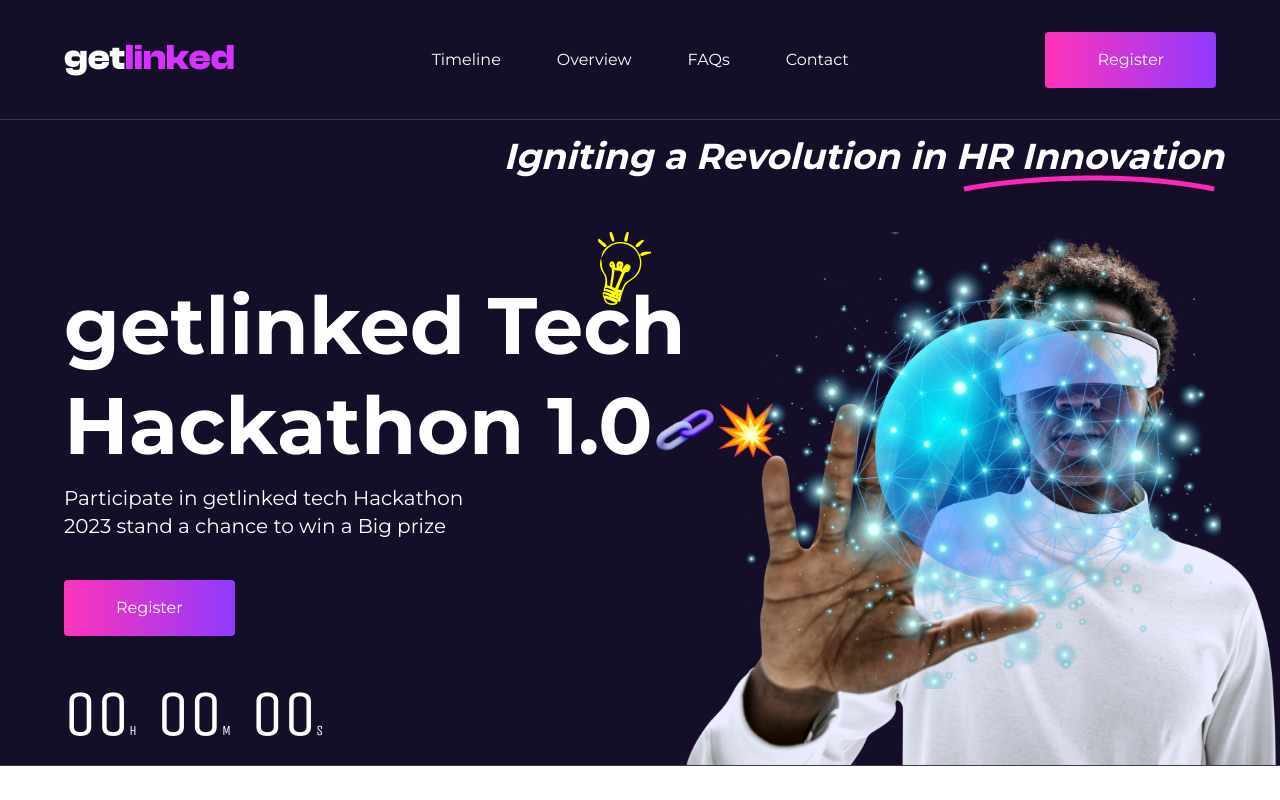
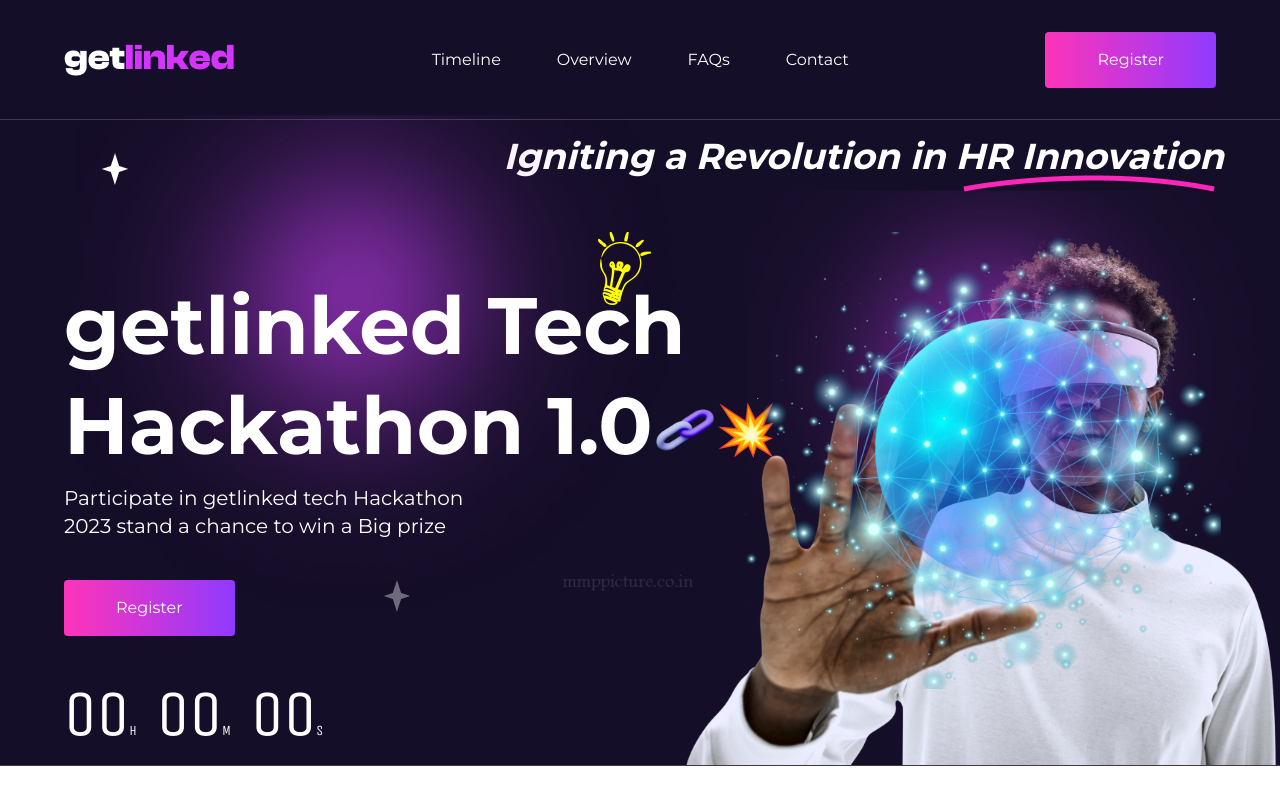
Before and after one commit to dExtinctedCoder/getLinked, a React (Vite) app: page / in a window 1280 px wide. Built offline with nearby package versions, Linux system fonts and the light colour scheme.

Commit message:
feat: style hero section images

```diff
--- a/src/pages/homePage.tsx
+++ b/src/pages/homePage.tsx
@@ -7,7 +7,10 @@ import BLAST from "../assets/images/1f4a5.png";
 import CHAIN from "../assets/images/chain-9365116-7621444.png";
 import BULB from "../assets/images/Creative1.png";
 import GLOBE from "../assets/images/image-1.png";
-import BLUR_PURPLE from "../assets/images/purple-lens-flare-png.png";
+import PURPLELENS1 from "../assets/images/purple-lens-flare-png.png";
+import PURPLELENS2 from "../assets/images/purple-lens-flare-png-2.png";
+import STAR from "../assets/images/star.png";
+import STARGray from "../assets/images/stargray.png";
 import { useAppDispatch } from "../store/hooks";
 import { CLOSE_MENU, toggleMenu } from "../store/app/app.actions";
 
@@ -21,13 +24,24 @@ const HomePage = (): React.ReactElement => {
 		<div className="pry-black text-white">
 			<section
 				aria-label="hero section"
-				style={{
-					backgroundImage: `url(${BLUR_PURPLE}), lightgray
-				`,
-				}}
-				className="bg-blend-hard-light bg-no-repeat bg-[top_13%_left_-120px] bg-[length:100%] lg:bg-[length:50%] lg:bg-[top_left_100px]"
+				className="relative bg-blend-hard-light bg-no-repeat bg-[top_13%_left_-120px] bg-[length:100%] lg:bg-[length:50%] lg:bg-[top_left_100px]"
 			>
 				<Nav />
+				<img
+					src={PURPLELENS1}
+					alt="purple-lens-flare-png.png"
+					className="absolute -left-[20%] bg-blend-hard-light top-[15%] inset-0 lg:w-1/2 lg:left-[6%]"
+				/>
+				<img
+					src={STAR}
+					alt="star.png"
+					className="w-3 top-[18%] left-[35%] absolute lg:w-fit lg:left-[8%] lg:top-[20%]"
+				/>
+				<img
+					src={STARGray}
+					alt="star-gray.png"
+					className="w-2 top-[41%] right-[28%] absolute lg:w-fit lg:left-[30%] lg:inset-auto lg:bottom-[20%]"
+				/>
 				<h5
 					style={{
 						backgroundImage: `url(${Vector4})`,
@@ -87,12 +101,17 @@ const HomePage = (): React.ReactElement => {
 						<img
 							src={ManInVR}
 							alt="man-wearing-smart-glasses-touching-virtual-screen"
-							className="h-full"
+							className="z-10 h-full"
 						/>
 						<img
 							src={GLOBE}
 							alt="globe"
-							className="absolute z-10 top-0 right-0 left-0 w-[80%] m-auto"
+							className="absolute z-20 top-0 right-0 left-0 w-4/5 m-auto"
+						/>
+						<img
+							src={PURPLELENS2}
+							alt="purple-lens-flare-png.png"
+							className="absolute bg-blend-hard-light inset-0 h-full -top-[20%] left-[10%] m-auto w-fit -rotate-90"
 						/>
 					</div>
 				</div>
```
